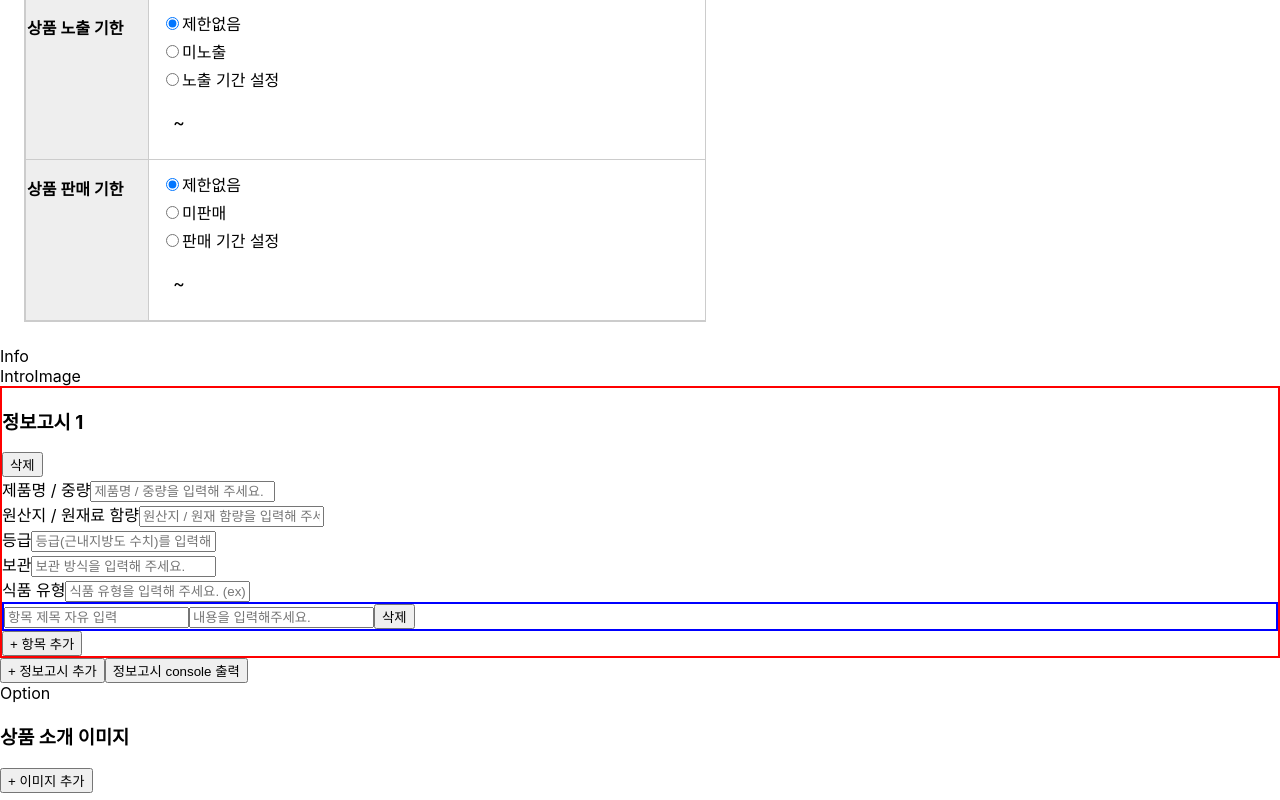
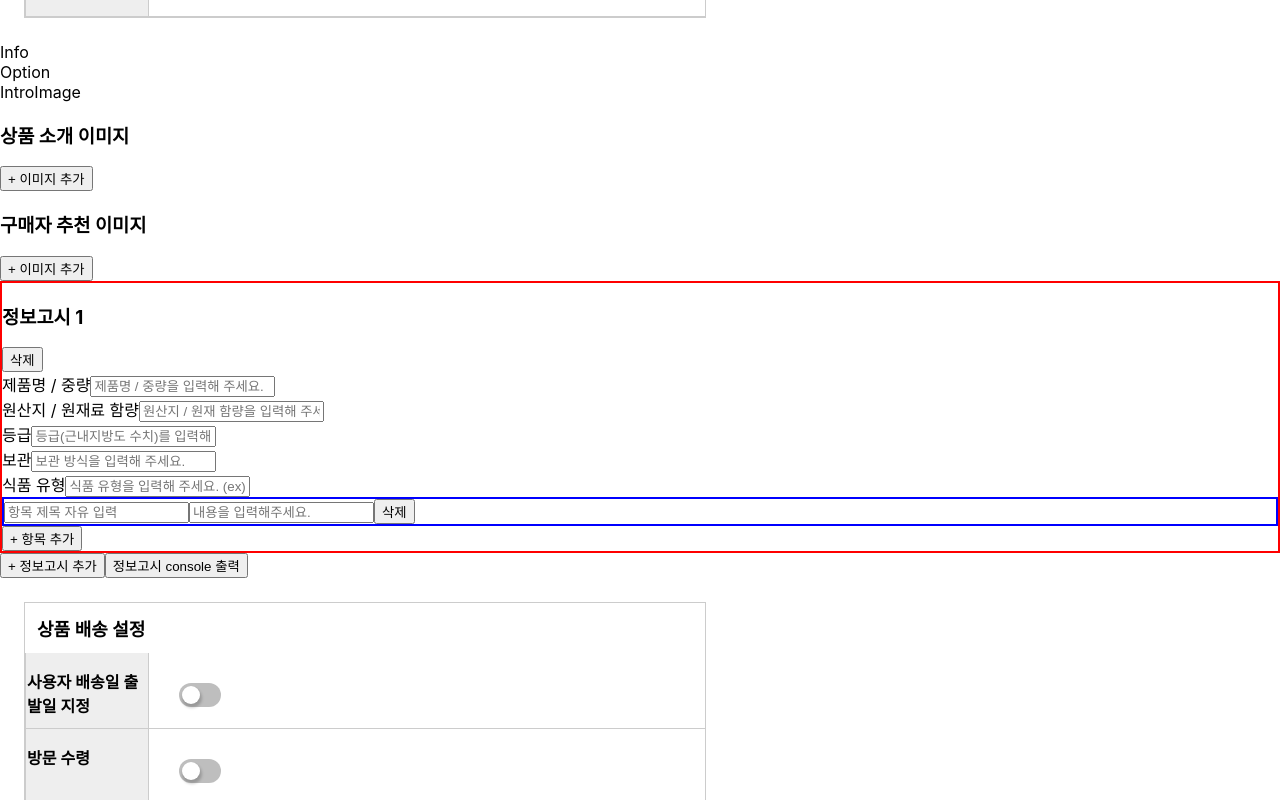
Before and after one commit to pre-onboarding-course-team-6/1st-week-sirloin-task, a React (Create React App) app: page / in a window 1280 px wide. Shown: the part 380-1180 px from the top of the page. Built offline with nearby package versions, Linux system fonts and the light colour scheme.

Commit message:
style: 컴포넌트 순서 변경

```diff
--- a/src/App.js
+++ b/src/App.js
@@ -12,15 +12,15 @@ import Delivery from "components/Delivery";
 function App() {
   return (
     <div>
+      <ExposureSellPeriod />
+      <Info />
+      <Option />
+      <IntroImage />
+      <RecommendImage />
+      <Notify />
+      <Delivery />
       <Benefit />
       <Etc />
-      <ExposureSellPeriod />
-      <Info />
-      <IntroImage />
-      <Notify />
-      <Option />
-      <RecommendImage />
-      <Delivery />
     </div>
   );
 }
```
